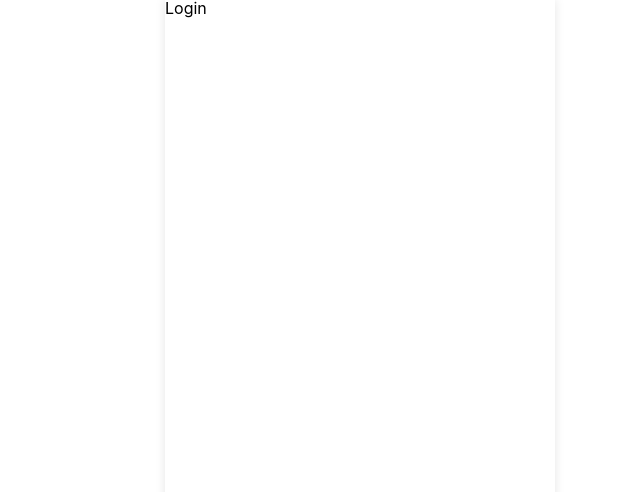
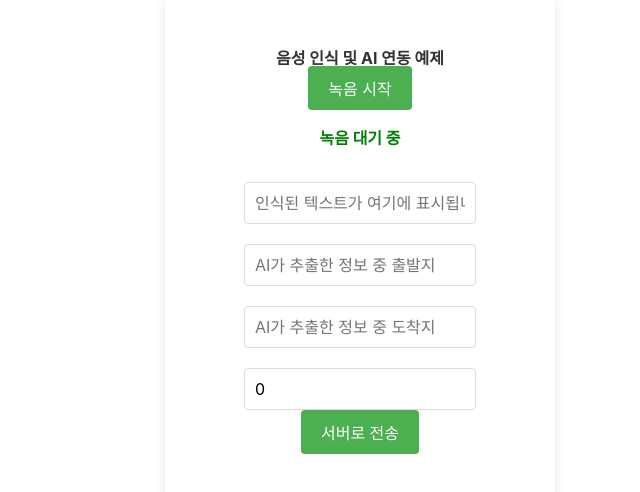
Before and after one commit to chltmdgh522/BusCloudFront, a React (Vite) app: page / in a window 1280 px wide. Shown: the top 492 px of the page, without its empty margins (280-920 px from the left). Built offline with nearby package versions, Linux system fonts and the light colour scheme; no server answers; a web font is replaced by a local one.

Commit message:
test: 버스 저장

```diff
--- a/src/VoiceTest.tsx
+++ b/src/VoiceTest.tsx
@@ -1,13 +1,8 @@
-import { useCallback, useEffect, useState } from "react";
-
-import OpenAI from "openai";
+import axios from "axios";
 import styled from "styled-components";
-
-interface Route {
-  departures: string;
-  destinations: string;
-  stops: number;
-}
+import { useVoiceRecognition } from "./hooks/use-voice-recognition";
+import { getBusRoute } from "./utils/get-bus-route";
+import { transAddressToXY } from "./utils/trans-address-to-xy";
 
 const Container = styled.div`
   font-family: Arial, sans-serif;
@@ -49,108 +44,57 @@ const Input = styled.input`
   border-radius: 4px;
 `;
 
-const apiKey = import.meta.env.VITE_OPENAI_API_KEY;
-const openai = new OpenAI({ apiKey, dangerouslyAllowBrowser: true });
+const VoiceTest = () => {
+  const { isRecording, recognizedText, aiResponse, handleRecording } = useVoiceRecognition();
 
-const VoiceTest = () => {
-  const [isRecording, setIsRecording] = useState(false);
-  const [recognizedText, setRecognizedText] = useState("");
-  const [aiResponse, setAiResponse] = useState("");
+  const onSubmit = async () => {
+    if (!aiResponse) {
+      alert("AI 응답이 없었다.")
+      return
+    }
 
-  useEffect(() => {
-    const SpeechRecognition =
-      window.SpeechRecognition || window.webkitSpeechRecognition;
-    if (!SpeechRecognition) {
-      alert("죄송합니다. 이 브라우저는 음성 인식을 지원하지 않습니다.");
+    if (!aiResponse.stops) {
+      alert("정류장 수가 없다.")
+      return
     }
-  }, []);
+    if (!aiResponse.departures) {
+      alert("출발지가 없다.")
+      return
+    }
+    if (!aiResponse.destinations) {
+      alert("도착지가 없다.")
+      return
+    }
+    const startXY = await transAddressToXY(aiResponse.departures)
+    const endXY = await transAddressToXY(aiResponse.destinations)
 
-  const callOpenAI2 = async (text: string) => {
-    const userInput = `${text}---------
-    이게 사용자로부터 온 문장인데 여기서 출발지, 도착지, 정류장을 추출해서 그것만 뽑아줘
-    3개의 단어가 나올거 잖아 각각 ,을 구분해서 줘 예로 들어서 서울,인천,3
-    아 추가로 오개전이면 5로 해석 즉 십개전이면 10 이런식으로 해야돼`;
+    const busRoute = await getBusRoute(startXY, endXY)
 
-    const completion = await openai.chat.completions.create({
-      model: "gpt-4o-mini",
-      messages: [
-        {
-          role: "system",
-          content: "너는 뉴스 주요문장을 생성해주는 사람이야",
-        },
-        {
-          role: "user",
-          content: userInput,
-        },
-      ],
-      response_format: {
-        type: "json_schema",
-        json_schema: {
-          name: "response",
-          schema: {
-            type: "object",
-            properties: {
-              departures: {
-                description: "출발지",
-                type: "string",
-              },
-              destinations: {
-                description: "도착지",
-                type: "string",
-              },
-              stops: {
-                description: "정류장수",
-                type: "number",
-              },
-            },
-            additionalProperties: false,
-          },
-        },
-      },
-    });
+    const departure = aiResponse.departures
+    const destination = aiResponse.destinations
+    const station = aiResponse.stops
+    const stationId = busRoute?.sStationId
+    const notionId = busRoute?.routeNum.split(":")[1]
+    const time = getCurTime()
 
-    console.log("입력", completion.choices[0].message.content);
 
-    const jsonString = completion.choices[0].message.content;
-    if (jsonString === null) return;
-    const route: Route = JSON.parse(jsonString);
-    if (route.stops === 0) route.stops = 5;
-    setAiResponse(
-      `출발지: ${route.departures}, 도착지: ${route.destinations}, 정류장수: ${route.stops}`
-    );
-  };
+    console.log(departure, destination, station, stationId, notionId, time)
+    const response = await axios.post("/api/bus/save",{
+      departure,
+      destination,
+      station,
+      stationId,
+      notionId,
+      time,
+    })
 
-  const handleRecording = useCallback(() => {
-    const SpeechRecognition =
-      window.SpeechRecognition || window.webkitSpeechRecognition;
-    const newRecognition = new SpeechRecognition();
-
-    newRecognition.lang = "ko-KR";
-    newRecognition.interimResults = false;
-    newRecognition.maxAlternatives = 1;
-
-    newRecognition.onresult = (event: SpeechRecognitionEvent) => {
-      const transcript = event.results[0][0].transcript;
-      setRecognizedText(transcript);
-      console.log("Confidence:", event.results[0][0].confidence);
-      callOpenAI2(transcript);
-    };
-
-    newRecognition.onerror = (event: SpeechRecognitionErrorEvent) => {
-      alert(`오류 발생: ${event.error}`);
-    };
-
-    newRecognition.onspeechend = () => {
-      newRecognition.stop();
-    };
-
-    newRecognition.onend = () => {
-      setIsRecording(false);
-    };
-
-    newRecognition.start();
-    setIsRecording(true);
-  }, []);
+    if (response.status === 200) {
+      alert("저장 완료")
+      console.log(response.data)
+    } else {
+      alert("저장 실패")
+    }
+  }
 
   return (
     <Container>
@@ -171,12 +115,36 @@ const VoiceTest = () => {
       <br />
       <Input
         type="text"
-        value={aiResponse}
-        placeholder="AI가 추출한 정보가 여기에 표시됩니다."
+        value={aiResponse ? `출발지: ${aiResponse.departures}` : ''}
+        placeholder="AI가 추출한 정보 중 출발지"
         readOnly
       />
+       <Input
+        type="text"
+        value={aiResponse ? `출발지: ${aiResponse.destinations}` : ''}
+        placeholder="AI가 추출한 정보 중 도착지"
+        readOnly
+      />
+      <Input
+        type="text"
+        value={aiResponse ? `출발지: ${aiResponse.stops}` : '0'}
+        placeholder="AI가 추출한 정보 중 정류장 수"
+        readOnly
+      />
+
+    <Button onClick={onSubmit} isRecording={isRecording}>
+        서버로 전송
+      </Button>
     </Container>
   );
 };
 
 export default VoiceTest;
+
+const getCurTime = () => {
+  const now = Date.now()
+  const date = new Date(now)
+  const hours = date.getHours()
+  const minutes = date.getMinutes()
+  return `${hours}:${minutes}`
+}
--- /dev/null
+++ b/src/hooks/use-voice-recognition.ts
@@ -0,0 +1,112 @@
+import OpenAI from "openai";
+import { useCallback, useEffect, useState } from 'react';
+
+interface Route {
+  departures: string;
+  destinations: string;
+  stops: number;
+}
+
+interface UseVoiceRecognitionReturn {
+  isRecording: boolean;
+  recognizedText: string;
+  aiResponse: Route | null;
+  handleRecording: () => void;
+}
+
+const apiKey = import.meta.env.VITE_OPENAI_API_KEY;
+const openai = new OpenAI({ apiKey, dangerouslyAllowBrowser: true });
+
+export const useVoiceRecognition = (): UseVoiceRecognitionReturn => {
+  const [isRecording, setIsRecording] = useState(false);
+  const [recognizedText, setRecognizedText] = useState("");
+  const [aiResponse, setAiResponse] = useState<Route|null>(null);
+
+  useEffect(() => {
+    const SpeechRecognition =
+      window.SpeechRecognition || window.webkitSpeechRecognition;
+    if (!SpeechRecognition) {
+      alert("죄송합니다. 이 브라우저는 음성 인식을 지원하지 않습니다.");
+    }
+  }, []);
+
+  const processWithAI = async (text: string) => {
+    try {
+      const userInput = `다음 텍스트에서 출발지, 도착지, 정류장 수를 추출해주세요: ${text}
+      출력 형식: JSON 형태로 {"departures": "출발지", "destinations": "도착지", "stops": 숫자}`;
+
+      const completion = await openai.chat.completions.create({
+        model: "gpt-3.5-turbo",
+        messages: [
+          {
+            role: "system",
+            content: "사용자의 음성에서 출발지, 도착지, 정류장 수를 추출하여 JSON 형식으로 응답하는 어시스턴트입니다."
+          },
+          {
+            role: "user",
+            content: userInput,
+          },
+        ],
+        temperature: 0.3,
+      });
+
+      const responseText = completion.choices[0].message.content;
+      if (!responseText) return;
+
+      try {
+        const route: Route = JSON.parse(responseText);
+        if (route.stops === 0) route.stops = 5;
+        setAiResponse({ ...route });
+      } catch (error) {
+        console.error("JSON 파싱 에러:", error);
+        setAiResponse(null);
+      }
+    } catch (error) {
+      console.error("OpenAI API 에러:", error);
+      setAiResponse(null);
+    }
+  };
+
+  const handleRecording = useCallback(() => {
+    const SpeechRecognition =
+      (window as any).SpeechRecognition || (window as any).webkitSpeechRecognition;
+    const newRecognition = new SpeechRecognition();
+
+    newRecognition.lang = "ko-KR";
+    newRecognition.interimResults = false;
+    newRecognition.maxAlternatives = 1;
+
+    newRecognition.onresult = (event: SpeechRecognitionEvent) => {
+      const transcript = event.results[0][0].transcript;
+      setRecognizedText(transcript);
+      console.log("Confidence:", event.results[0][0].confidence);
+      processWithAI(transcript);
+    };
+
+    newRecognition.onerror = (event: SpeechRecognitionErrorEvent) => {
+      alert(`오류 발생: ${event.error}`);
+    };
+
+    newRecognition.onspeechend = () => {
+      newRecognition.stop();
+    };
+
+    newRecognition.onend = () => {
+      setIsRecording(false);
+    };
+
+    newRecognition.start();
+    setIsRecording(true);
+  }, []);
+
+  return {
+    /** 녹음 중인지 여부 */
+    isRecording,
+    /** 인식된 텍스트 */
+    recognizedText,
+    /** AI 응답 */
+    aiResponse,
+    /** 녹음 시작 */
+    handleRecording,
+  };
+};
--- a/src/pages/Login.tsx
+++ b/src/pages/Login.tsx
@@ -1,5 +1,7 @@
+import VoiceTest from "../VoiceTest";
+
 const Login = () => {
-  return <div>Login</div>;
+ return <VoiceTest/>;
 };
 
 export default Login;
```
